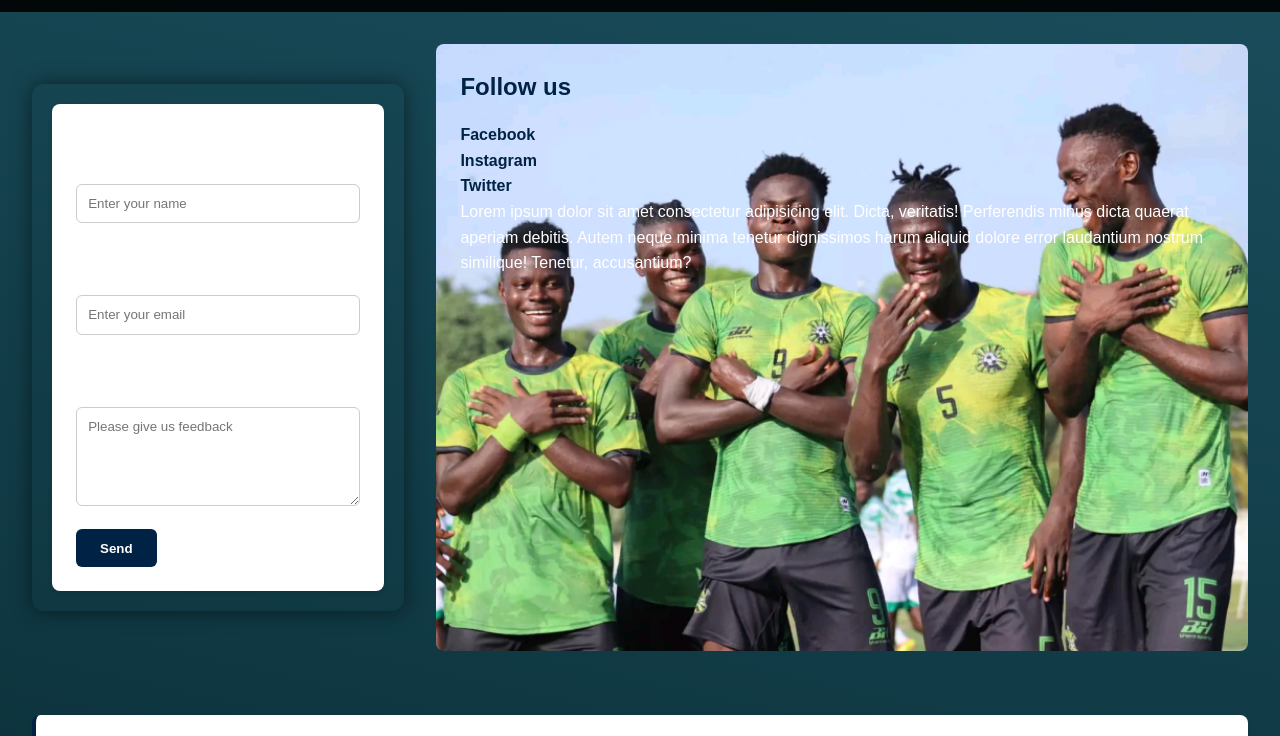
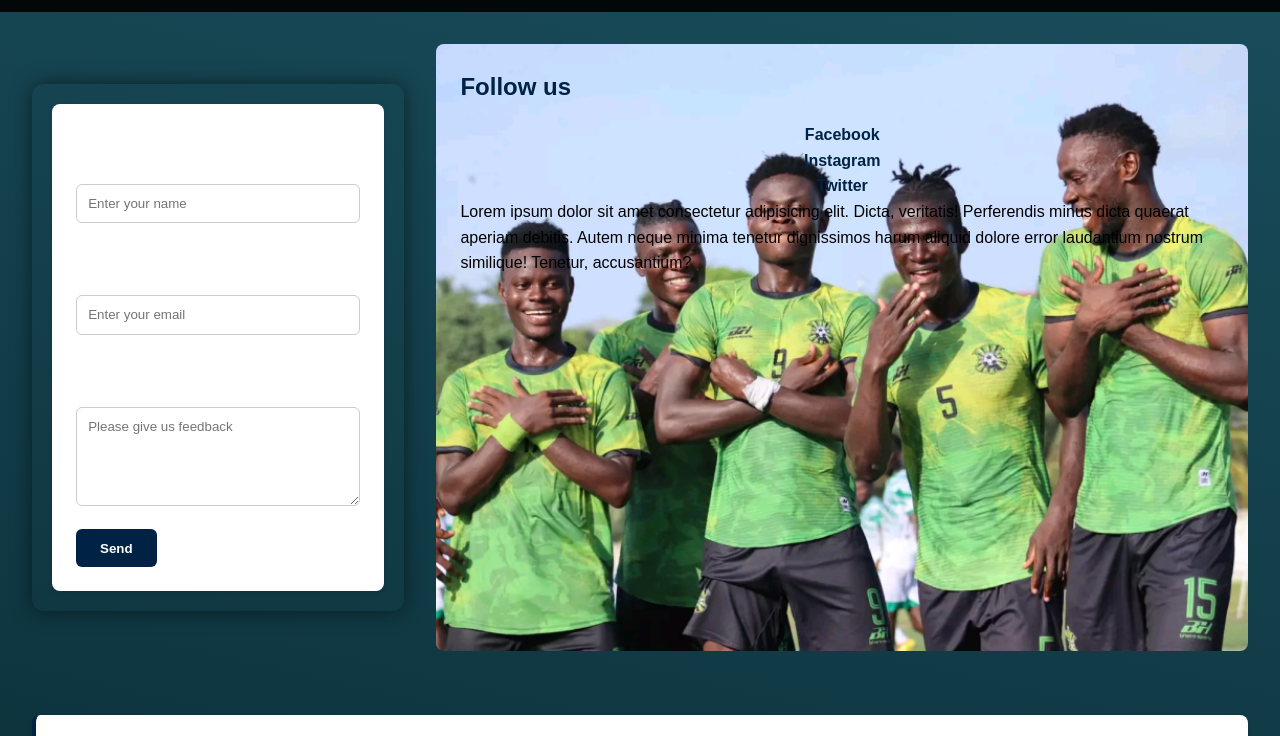
Before and after one commit to khaliphalah-ODC/Assignment-1, a plain HTML site: page Assignment-1/contact.html in a window 1280 px wide. Shown: the part 60-796 px from the top of the page. Drawn offline with Linux system fonts and the light colour scheme.

Commit message:
added few selector to the css

```diff
--- a/Assignment-1/contact.html
+++ b/Assignment-1/contact.html
@@ -37,12 +37,14 @@
         </section>
         <article class="social">
             <h2>Follow us</h2>
+            <nav class="nav_bar">
             <ul>
                 <li><a href="https://facebook.com" target="_blank">Facebook</a></li>
                 <li><a href="https://instagram.com" target="_blank">Instagram</a></li>
                 <li><a href="https://twitter.com" target="_blank">Twitter</a></li>
             </ul>
-            <div>
+            </nav>
+            <div class="hustle">
                 <p>Lorem ipsum dolor sit amet consectetur adipisicing elit. Dicta, veritatis! Perferendis minus dicta quaerat aperiam debitis. Autem neque minima tenetur dignissimos harum aliquid dolore error laudantium nostrum similique! Tenetur, accusantium?</p>
             </div>
         </article>
--- a/Assignment-1/style.css
+++ b/Assignment-1/style.css
@@ -243,6 +243,12 @@ main{
     background: #ffcc00;
     color:#002244
  }
+ .hustle {
+    color: black;
+ }
+ .nav_bar {
+   text-align: center;
+ }
 .social{
     flex:1;
     min-width: 210px;
```
